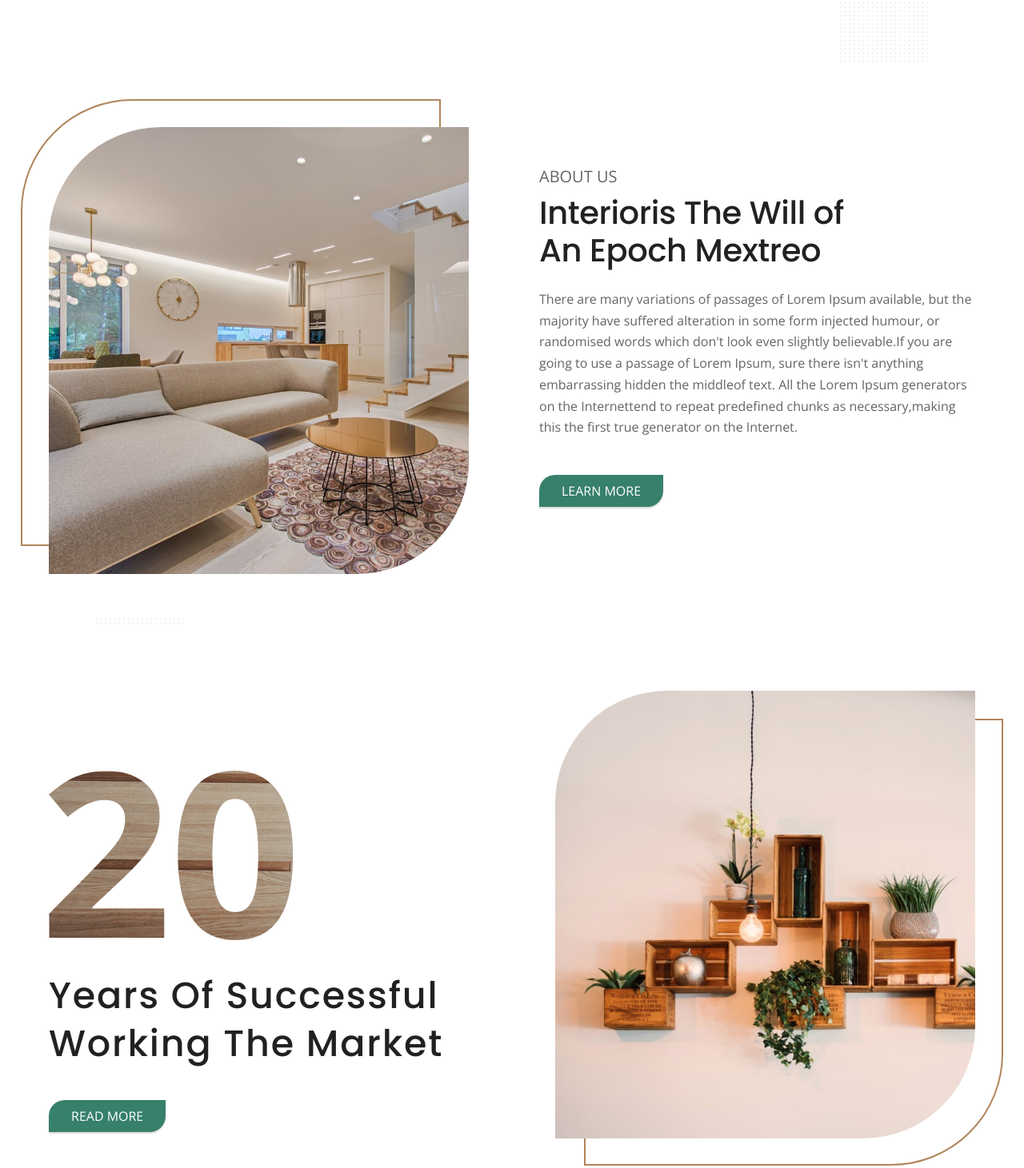
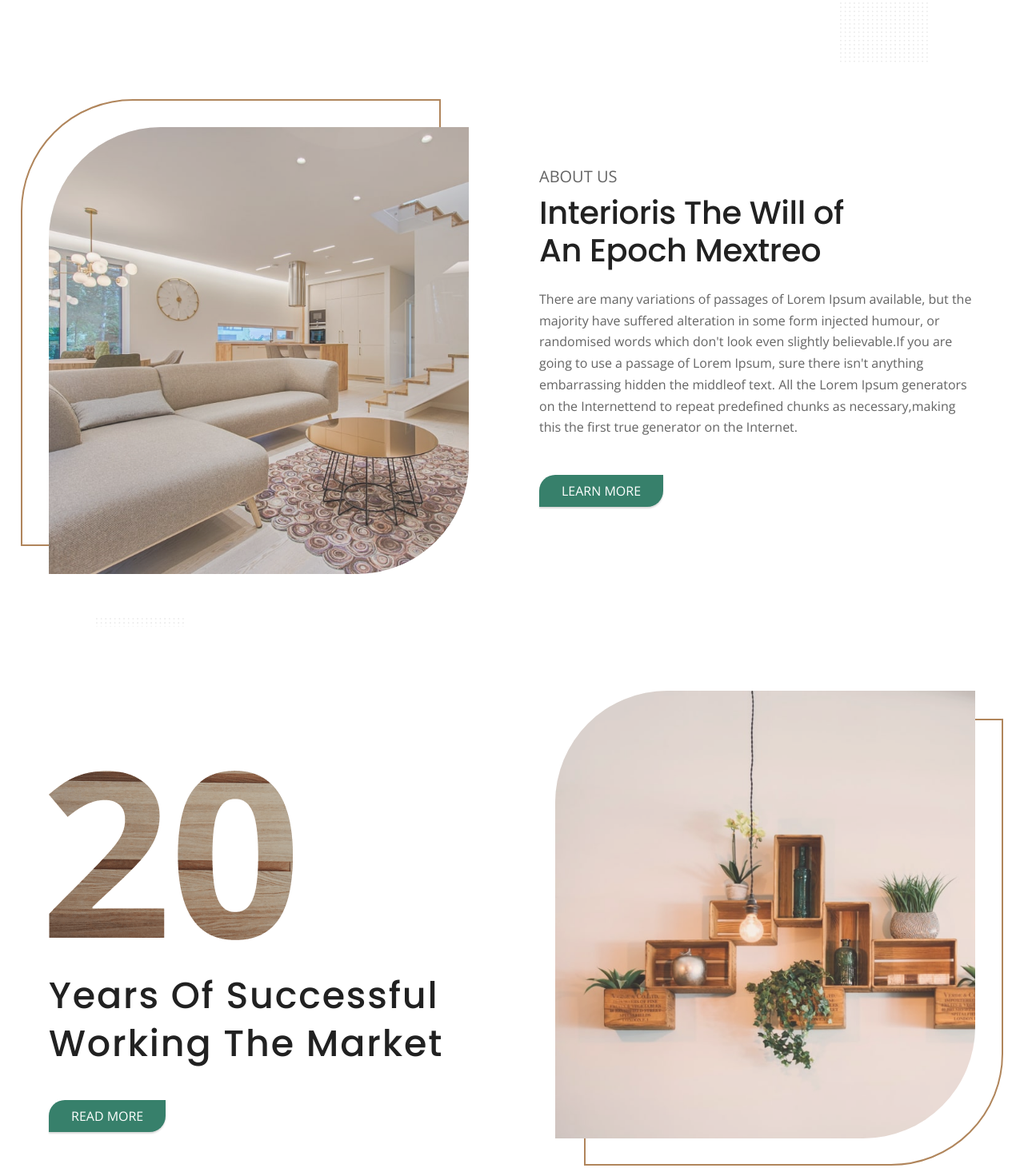
Before and after one commit to spalnique/portfolio-project-01, a plain HTML site: page index.html in a window 1280 px wide. Shown: the part 1197-2658 px from the top of the page at 80% size. Drawn offline with nearby package versions, Linux system fonts and the light colour scheme.

Commit message:
lightgray overlay added over img

```diff
--- a/css/styles.css
+++ b/css/styles.css
@@ -215,7 +215,18 @@ img {
     right: 0;
     max-width: 550px;
     border-radius: 140px 0;
-    z-index: 5;
+}
+
+.first-section .fog {
+    display: block;
+    position: absolute;
+    top: 80px;
+    right: 0;
+    width: 550px;
+    height: 481px;
+    border-radius: 140px 0;
+    background-color: lightgray;
+    opacity: 0.2;
 }
 
 .first-section .bg-outline {
@@ -227,7 +238,6 @@ img {
     height: 481px;
     border: 2px solid #b0855b;
     border-radius: 140px 0;
-    z-index: 4;
 }
 
 
@@ -398,7 +408,18 @@ img {
     left: 0;
     max-width: 525px;
     border-radius: 140px 0;
-    z-index: 5;
+}
+
+.third-section .fog {
+    display: block;
+    position: absolute;
+    top: 80px;
+    left: 0;
+    width: 525px;
+    height: 559px;
+    border-radius: 140px 0;
+    background-color: lightgray;
+    opacity: 0.2;
 }
 
 .third-section .bg-outline {
@@ -410,7 +431,6 @@ img {
     height: 559px;
     border: 2px solid #b0855b;
     border-radius: 140px 0;
-    z-index: 4;
 }
 
 
@@ -488,7 +508,18 @@ img {
     right: 0;
     max-width: 525px;
     border-radius: 140px 0;
-    z-index: 5;
+}
+
+.fourth-section .fog {
+    display: block;
+    position: absolute;
+    top: 80px;
+    right: 0;
+    width: 525px;
+    height: 560px;
+    border-radius: 140px 0;
+    background-color: lightgray;
+    opacity: 0.2;
 }
 
 .fourth-section .number {
@@ -504,5 +535,4 @@ img {
     height: 559px;
     border: 2px solid #b0855b;
     border-radius: 140px 0;
-    z-index: 4;
 }
--- a/index.html
+++ b/index.html
@@ -73,8 +73,9 @@
                         veniam, quis nostrud exercitation.</p>
                     <button class="button" type="submit">Contact</button>
                 </div>
+                <div class="bg-outline"></div>
                 <img class="image" src="./images/large-img-1.jpg" alt="Armchair and lamp">
-                <div class="bg-outline"></div>
+                <div class="fog"></div>
             </section>
             <div class="deco-container">
                 <img class="first-left-deco" src="./images/polka-img.png" alt="Polka image" width="110">
@@ -130,8 +131,9 @@
                         generator on the Internet.</p>
                     <button class="button" type="submit">Learn more</button>
                 </div>
+                <div class="bg-outline"></div>
                 <img class="image" src="./images/large-img-2.jpg" alt="Sofa">
-                <div class="bg-outline"></div>
+                <div class="fog"></div>
             </section>
             <img class="second-left-deco" src="./images/polka-img.png" alt="Polka image" width="110">
             <section class="fourth-section container">
@@ -140,8 +142,9 @@
                     <h2 class="title">Years Of Successful Working The Market</h2>
                     <button class="button" type="submit">Read More</button>
                 </div>
+                <div class="bg-outline"></div>
                 <img class="image" src="./images/large-img-3.jpg" alt="Armchair and lamp">
-                <div class="bg-outline"></div>
+                <div class="fog"></div>
             </section>
         </main>
         <footer></footer>
```
